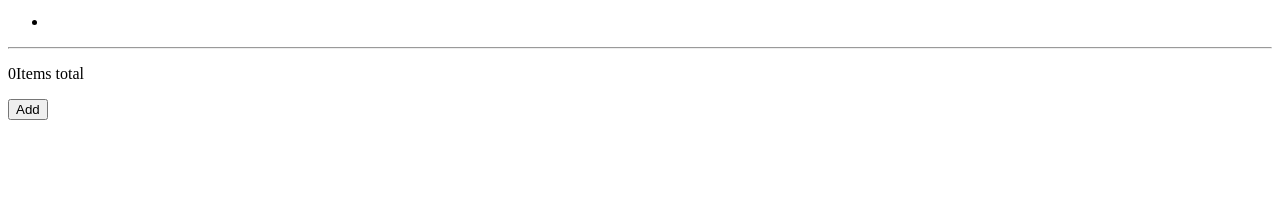
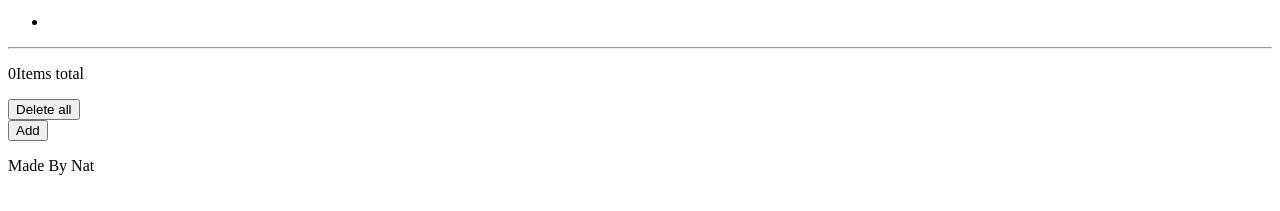
Before and after one commit to Tashanduku/code-challange-2, a plain HTML site: page index.html in a window 1280 px wide. Shown: the part 91-302 px from the top of the page. Drawn offline with Linux system fonts and the light colour scheme.

Commit message:
Adds the footer section

```diff
--- a/index.html
+++ b/index.html
@@ -7,21 +7,28 @@
 </head>
 <body>
     <section class="Shopping-list">
-        <h2>Shopping List</h2>
+        <h2>Shopping List</h2> <!--input place-->
         <div class="input">
           <input type="text" class="input-field" id="listInput" placeholder="Add a new Item"/>
         </div>
+        <!--creates a ul-->
         <ul class="scroll">
             <li id="shop-list"></li>
         </ul>
+        <!--delete section-->
         <div>
             <hr class="counter"/>
             <div class="counter-container">
                 <p><span>0</span>Items total</p>
+                <button id="deleteButton">Delete all</button>
             </div>
         </div>
         <button class="btn"> Add </button>
     </section>
-    <footer></footer>
+    <footer>
+        <div class="footer">
+            <p class="made by">Made By Nat</p>
+        </div>
+    </footer>
 </body>
 </html>
```
